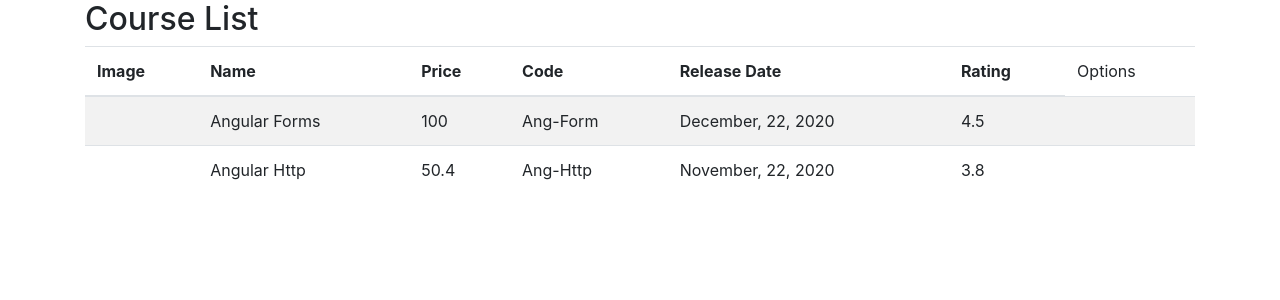
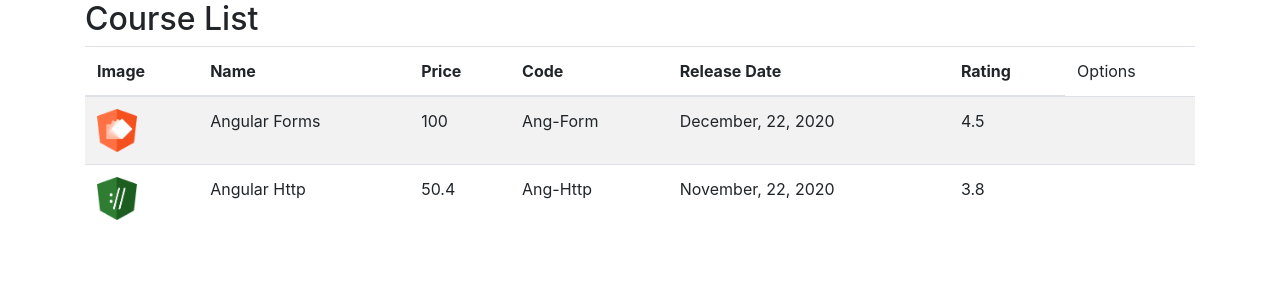
Before and after one commit to vitorsemidio-dev/dio-ng-course-manager, an Angular app: page / in a window 1280 px wide. Shown: the top 300 px of the page. Built offline with nearby package versions, Linux system fonts and the light colour scheme.

Commit message:
📚 Edu: Passando valores para atributos
Atributo src da tag <img/> recebendo valor de imageUrl

```diff
--- a/src/app/course-list/course-list.component.html
+++ b/src/app/course-list/course-list.component.html
@@ -16,7 +16,7 @@
   <tbody>
     <tr *ngFor="let course of courses">
       <td>
-        {{ course.imageUrl }}
+        <img [src]="course.imageUrl" [alt]="course.name" width="40" />
       </td>
       <td>
         {{ course.name }}
--- a/src/app/course-list/course-list.component.ts
+++ b/src/app/course-list/course-list.component.ts
@@ -16,7 +16,7 @@ export class CourseListComponent implements OnInit {
       {
         id: 1,
         name: 'Angular Forms',
-        imageUrl: '',
+        imageUrl: '/assets/images/animations.png',
         price: 100.0,
         code: 'Ang-Form',
         duration: 120,
@@ -26,7 +26,7 @@ export class CourseListComponent implements OnInit {
       {
         id: 2,
         name: 'Angular Http',
-        imageUrl: '',
+        imageUrl: '/assets/images/http.png',
         price: 50.4,
         code: 'Ang-Http',
         duration: 80,
```
